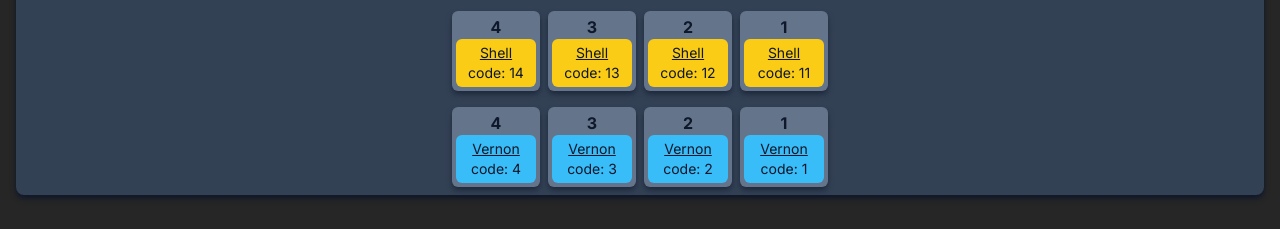
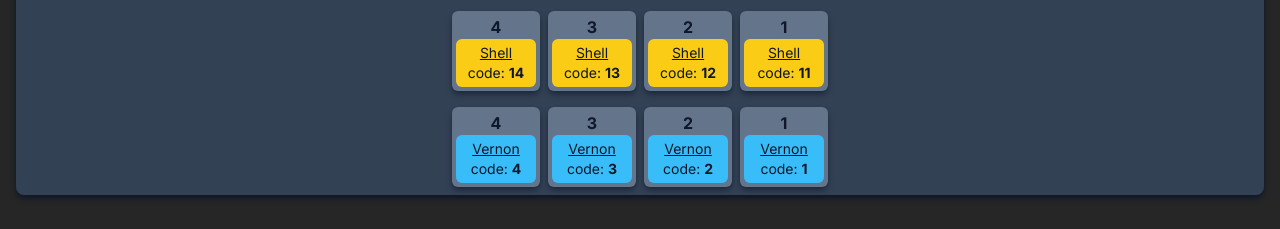
Before and after one commit to NickDriver/training-notes, a Next.js app: page /compartments in a window 1280 px wide. Shown: the part 149-378 px from the top of the page. Built offline with nearby package versions, Linux system fonts and the light colour scheme.

Commit message:
add font-bold to comp_code

```diff
--- a/src/app/compartments/_components/Compartment.tsx
+++ b/src/app/compartments/_components/Compartment.tsx
@@ -27,11 +27,14 @@ export interface Compartment_t {
 
 export function Compartment({ compartment_info: { vendor, compartment, comp_code, vendor_color } }: any) {
   return (
-    <div className={w_num + 'm-1 p-1 bg-slate-500 text-slate-900 rounded-md shadow-md shadow-slate-800'}>
+    <div className={w_num + 'm-1 p-1 bg-slate-500 text-slate-900 rounded-md shadow-md shadow-slate-800 hover:bg-rose-200'}>
       <div className="flex justify-center items-center font-bold">{compartment}</div>
       <div className={"flex flex-col items-center p-1 text-sm font-normal rounded-md" + vendor_color}>
         <p className="underline">{vendor}</p>
-        <p className="">{"code: " + comp_code}</p>
+        <div className="flex">
+          <p className="">code:</p>
+          <p className="font-bold pl-1">{comp_code}</p>
+        </div>
       </div>
     </div>
   )
--- a/src/app/compartments/_components/Semi.tsx
+++ b/src/app/compartments/_components/Semi.tsx
@@ -5,7 +5,7 @@ import { data_shell, data_vernon } from "../_data/data_semi";
 
 export default function Semi() {
   return (
-    <div className="flex flex-col items-center">
+    <div className="flex flex-col items-center hover:bg-rose-400">
       <div>SEMI</div>
       <div className="flex justify-center flex-row-reverse m-1 w-96">
         <Compartment compartment_info={data_shell[0]} />
```
